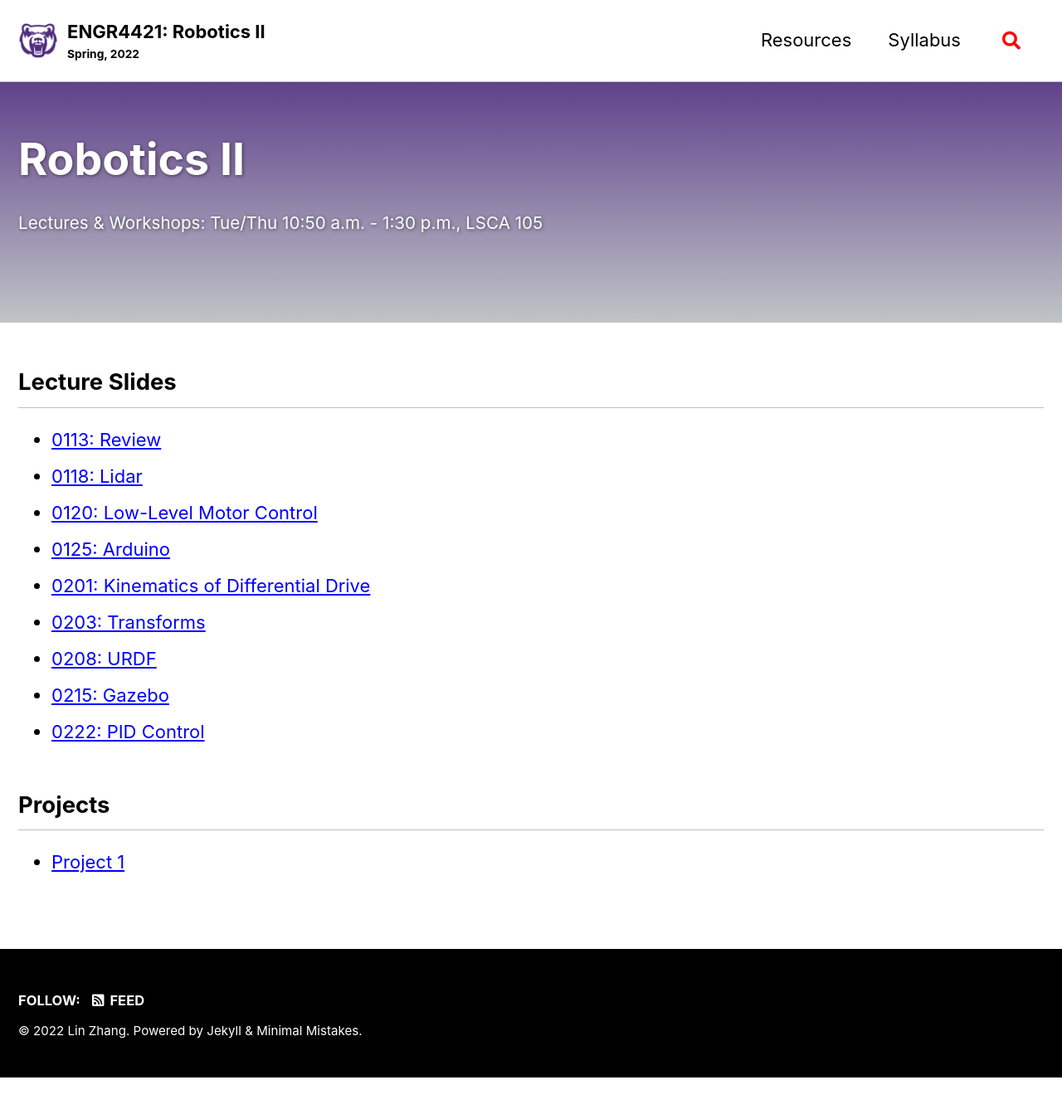
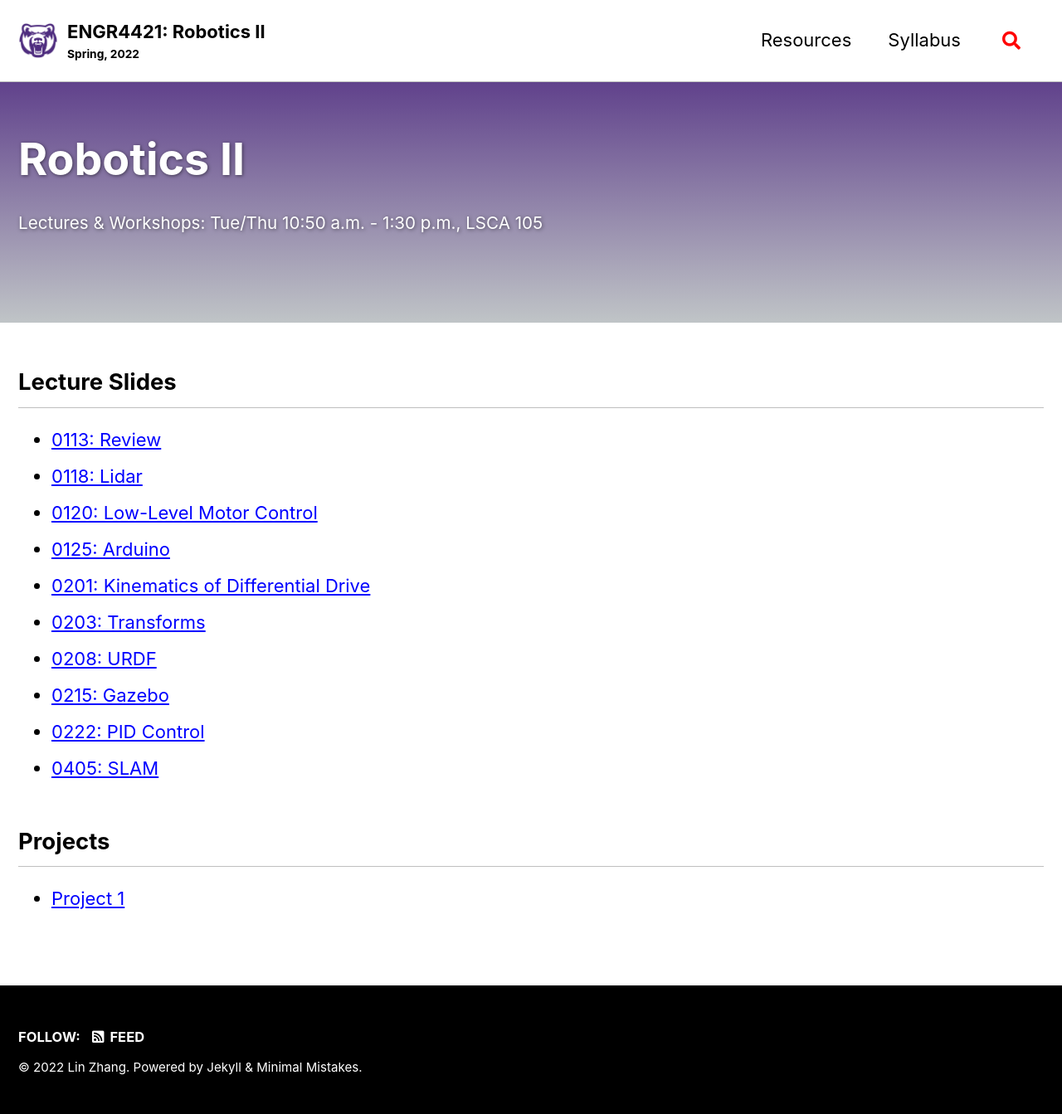
Before and after one commit to linzhangUCA/robotics2-2022, a Jekyll site: the page built from _pages/home.md, in a window 1280 px wide. Shown: the whole page at 83% size. Built offline with Jekyll 4.4.1, drawn with Linux system fonts in a browser that asks for light colours; cached includes are drawn as plain includes; before the commit the page ends 1299 px from its top, so only the background shows below that.

Commit message:
Update home.md

```diff
--- a/_pages/home.md
+++ b/_pages/home.md
@@ -21,6 +21,7 @@ excerpt: >
 - [0208: URDF](https://drive.google.com/file/d/1DXEDGwWpaFWe_Xzx93hXRPVSj-GOh14P/view?usp=sharing)
 - [0215: Gazebo](https://drive.google.com/file/d/1aXFFRoTvQ1D2q7GJwJWFAl5qPwVjJcl6/view?usp=sharing)
 - [0222: PID Control](https://drive.google.com/file/d/1jtvEKg3xgLejO2LNSLDd6bRlYhNAuO2t/view?usp=sharing)
+- [0405: SLAM](https://drive.google.com/file/d/1ibPuTK0MUAKr0kInQeVZrrKomzvpaVLX/view?usp=sharing)
 
 ## Projects
 - [Project 1](https://drive.google.com/file/d/121U3P6LwjLMlKpd6Tav7CEM9aVC6RvCz/view?usp=sharing)
```
